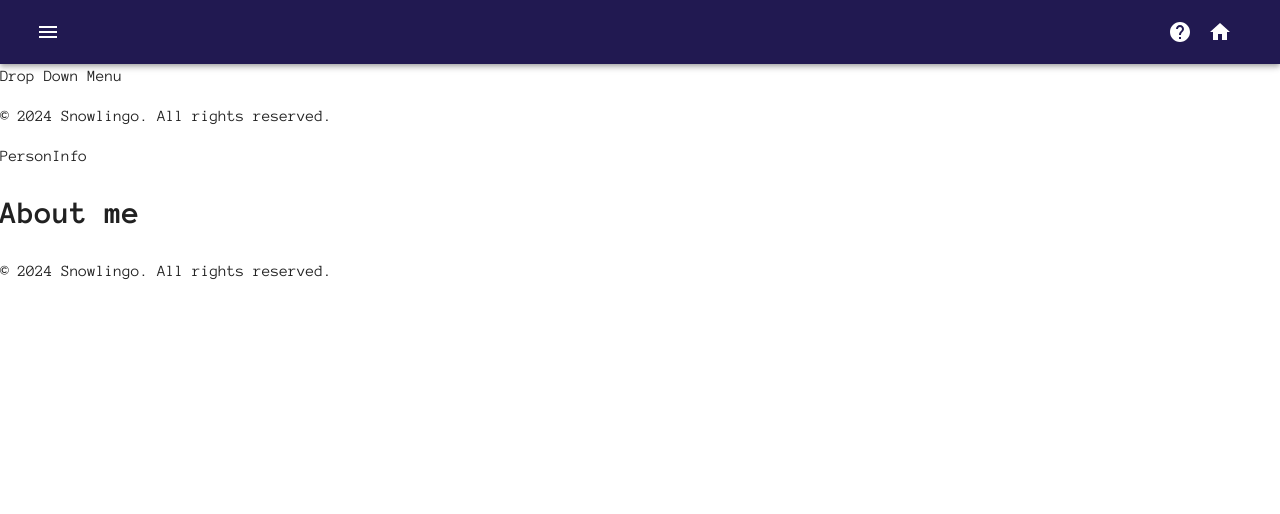
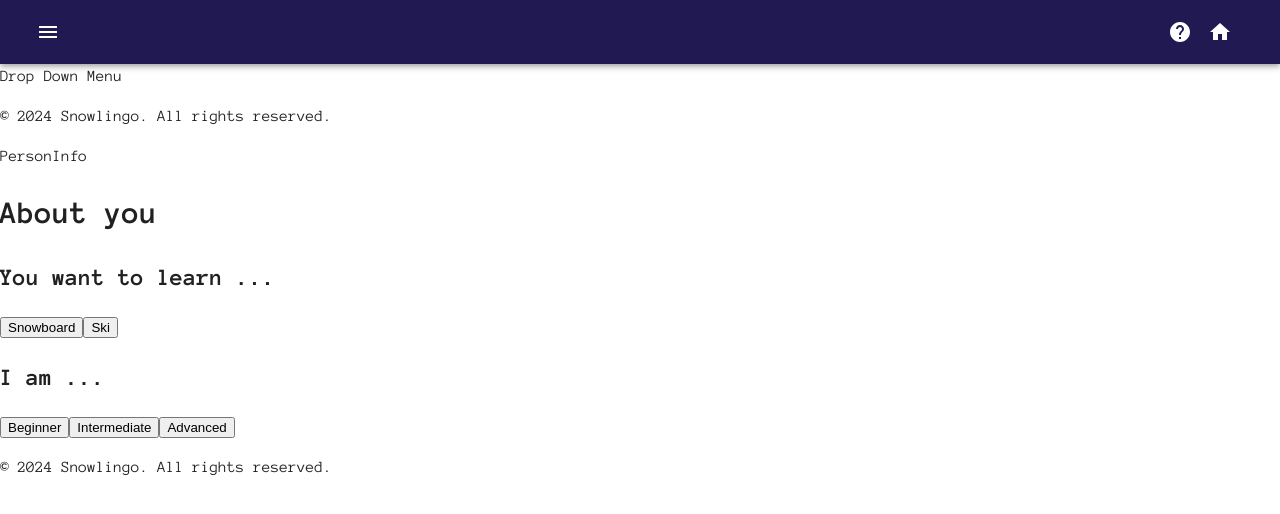
Before and after one commit to CIS5120-Project/Snowlingo, a React (Create React App) app in the folder snowlingo-front/: page /personinfo in a window 1280 px wide. Shown: the top 514 px of the page. Built offline with nearby package versions, Linux system fonts and the light colour scheme.

Commit message:
PersonInfo content + simple style

```diff
--- /dev/null
+++ b/snowlingo-front/src/pages/PersonInfo/PersonInfo.css
@@ -0,0 +1,11 @@
+root {
+    background-color: #211951;
+}
+
+button {
+    height: 73px;
+    width: 352px;
+    color: #15F5BA;
+    text-align: center;
+    font-size: 20px;
+}
--- a/snowlingo-front/src/pages/PersonInfo/PersonInfo.js
+++ b/snowlingo-front/src/pages/PersonInfo/PersonInfo.js
@@ -4,7 +4,28 @@ function PersonInfo (){
   return (
     <div>
       <main> PersonInfo </main>
-      <h1>About me</h1>
+      <h1>About you</h1>
+      <div>
+        <h2>You want to learn ...</h2>
+        <button>
+          Snowboard
+        </button>
+        <button>
+          Ski
+        </button>
+      </div>
+      <div>
+        <h2>I am ...</h2>
+        <button>
+          Beginner
+        </button>
+        <button>
+          Intermediate
+        </button>
+        <button>
+          Advanced
+        </button>
+      </div>
       <footer>
         <p>© 2024 Snowlingo. All rights reserved.</p>
       </footer>
```
